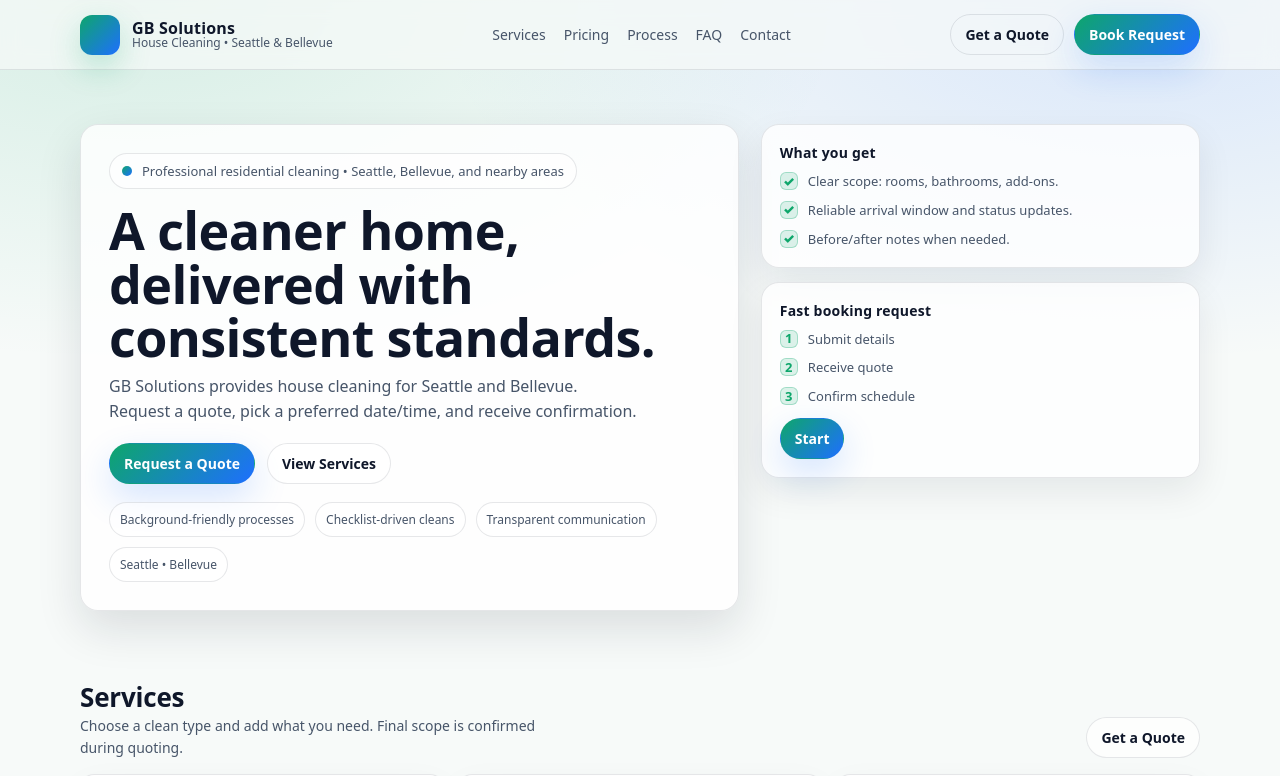
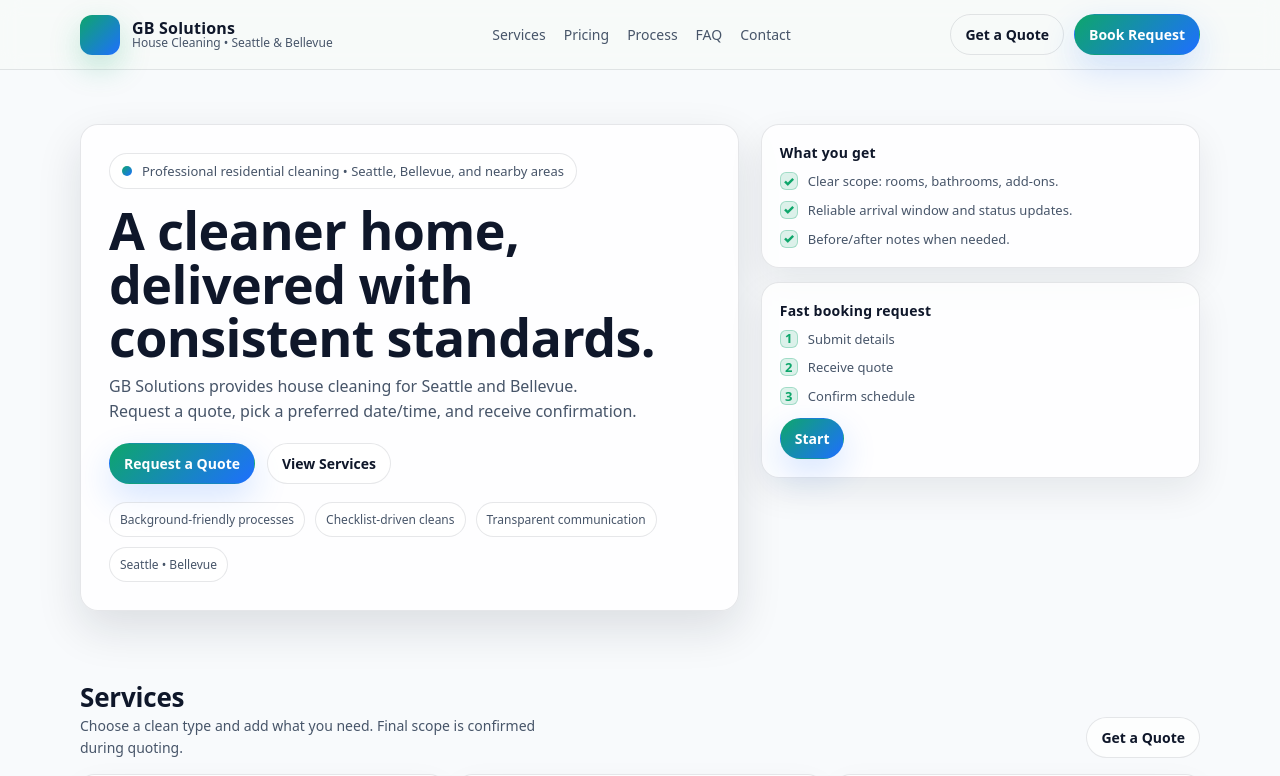
Before and after one commit to mohamedfeyrus97-ui/gb-solutions, a Next.js app: page / in a window 1280 px wide. Shown: the top 776 px of the page. Built offline with nearby package versions, Linux system fonts and the light colour scheme.

Commit message:
Update globals.css

```diff
--- a/styles/globals.css
+++ b/styles/globals.css
@@ -378,3 +378,6 @@ textarea{ min-height: 110px; resize: vertical; }
   .links{ display:none; }
   .row{ grid-template-columns: 1fr; }
 }
+/* styles/globals.css (ensure file is at /styles/globals.css) */
+html, body { padding: 0; margin: 0; background: #f8fafc; }
+* { box-sizing: border-box; }
```
